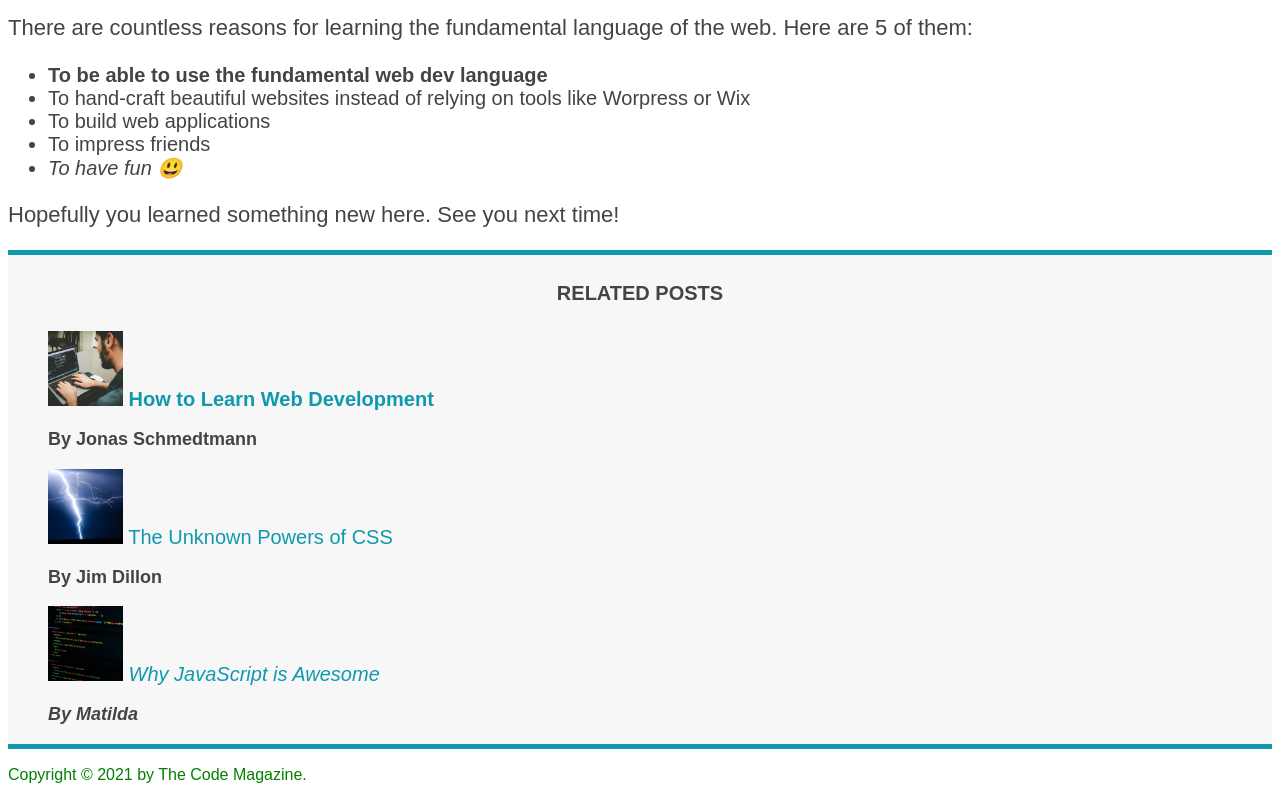
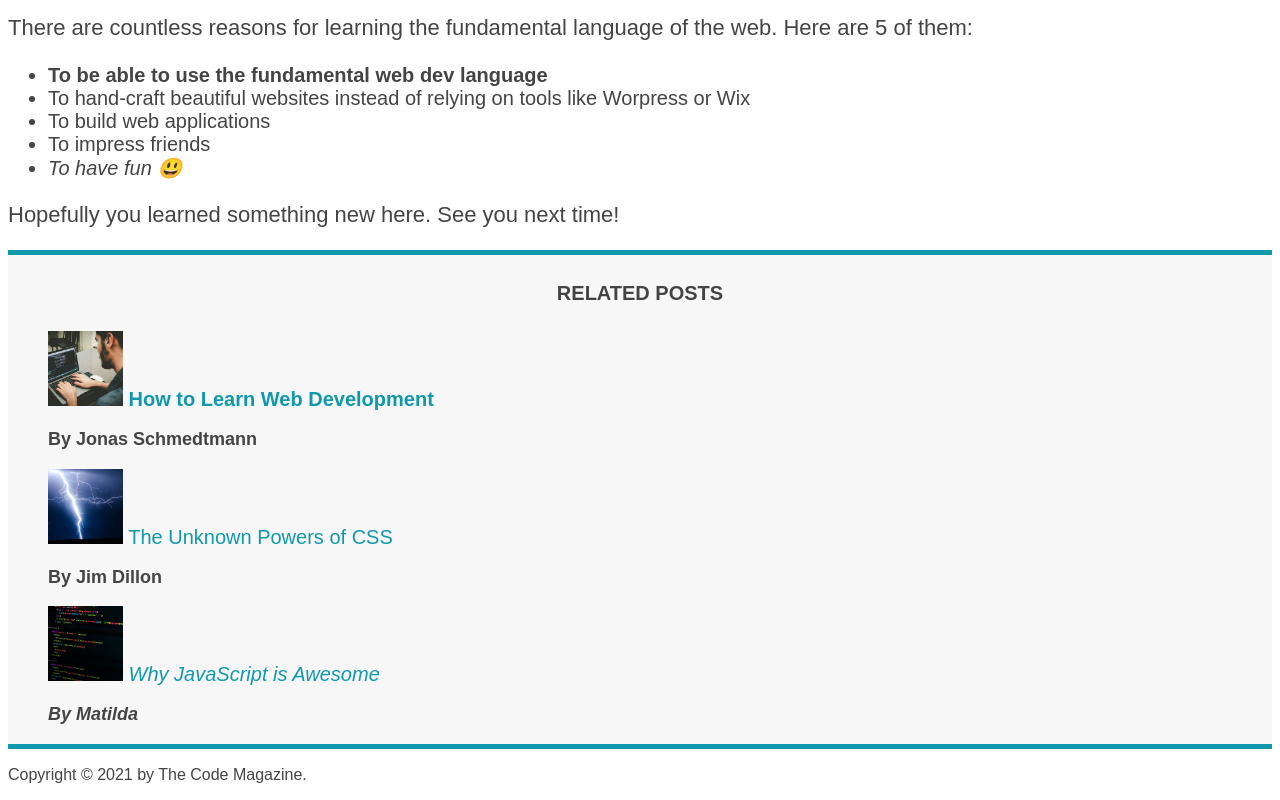
Before and after one commit to arthurs14/CSS-Fundamentals, a plain HTML site: page HTML-Markup/index.html in a window 1280 px wide. Shown: the part 1122-1922 px from the top of the page. Drawn offline with Linux system fonts and the light colour scheme.

Commit message:
commenting the selectors for footer and only using one

```diff
--- a/HTML-Markup/style.css
+++ b/HTML-Markup/style.css
@@ -126,8 +126,8 @@ aside {
   font-size: 16px;
 }
 
-/* Resolving conflicts */
-#copyright {
+/* Resolving conflicts id > class > element */
+/* #copyright {
   color: red;
 }
 
@@ -141,4 +141,4 @@ aside {
 
 footer p {
   color: green !important;
-}
+} */
```
